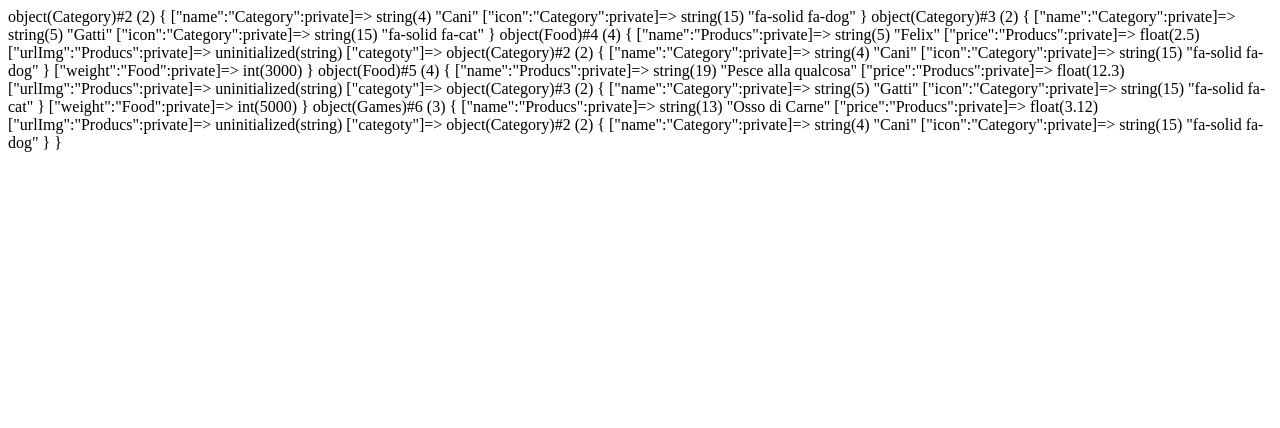
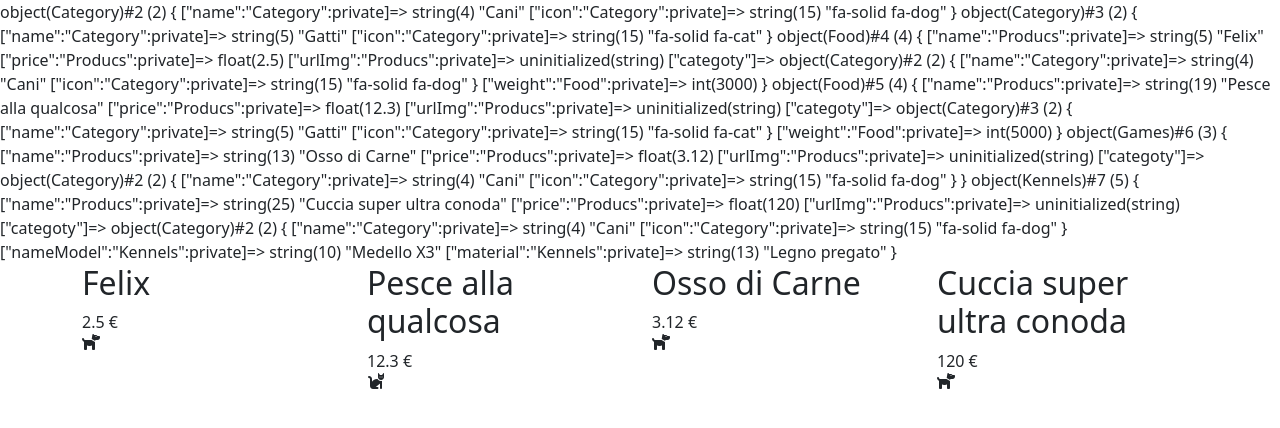
Before and after one commit to OmarThierno/php-oop-2, a PHP site: page / in a window 1280 px wide. Shown: the top 428 px of the page. Run offline with PHP 8.4, Linux system fonts and the light colour scheme.

Commit message:
add class kennels

```diff
--- a/index.php
+++ b/index.php
@@ -3,6 +3,7 @@ require_once __DIR__ . "/models/producs.php";
 require_once __DIR__ . "/models/category.php";
 require_once __DIR__ . "/models/food.php";
 require_once __DIR__ . "/models/games.php";
+require_once __DIR__ . "/models/kennels.php";
 
 $dogCategory = new Category("Cani");
 $dogCategory->setIcon("fa-solid fa-dog");
@@ -23,3 +24,40 @@ var_dump($catFood);
 $gameDog = new Games('Osso di Carne', 3.12);
 $gameDog->categoty = $dogCategory;
 var_dump($gameDog);
+
+$kennel1 = new Kennels('Cuccia super ultra conoda', 120, 'Medello X3');
+$kennel1->categoty = $dogCategory;
+$kennel1->setMaterial("Legno pregato");
+var_dump($kennel1);
+
+$catalogs = [$dogFood, $catFood, $gameDog, $kennel1];
+
+?>
+
+<!DOCTYPE html>
+<html lang="en">
+<head>
+  <meta charset="UTF-8">
+  <meta name="viewport" content="width=device-width, initial-scale=1.0">
+  <title>Document</title>
+  <link rel="stylesheet" href="https://cdnjs.cloudflare.com/ajax/libs/font-awesome/6.5.2/css/all.min.css" integrity="sha512-SnH5WK+bZxgPHs44uWIX+LLJAJ9/2PkPKZ5QiAj6Ta86w+fsb2TkcmfRyVX3pBnMFcV7oQPJkl9QevSCWr3W6A==" crossorigin="anonymous" referrerpolicy="no-referrer" />
+
+  <link href="https://cdn.jsdelivr.net/npm/bootstrap@5.3.3/dist/css/bootstrap.min.css" rel="stylesheet" integrity="sha384-QWTKZyjpPEjISv5WaRU9OFeRpok6YctnYmDr5pNlyT2bRjXh0JMhjY6hW+ALEwIH" crossorigin="anonymous">
+</head>
+<body>
+  <div class="container">
+    <div class="row">
+      <?php foreach ($catalogs as $catalog) { ?>
+        <div class="col">
+          <h2><?php echo $catalog->getName(); ?></h2>
+          <div><?php echo $catalog->getPrice(); ?> €</div>
+          <i class="<?php echo $catalog->categoty->getIcon() ?>"></i>
+
+        </div>
+    <?php } ?>
+      </div>
+
+  </div>
+
+</body>
+</html>
--- a/models/kennels.php
+++ b/models/kennels.php
@@ -1,9 +1,23 @@
 <?php
-class Kennels {
+require_once __DIR__ . "/producs.php";
+class Kennels extends Producs {
+  private string $nameModel;
   private string $material;
-  private string $model;
 
-  public function __construct() {
+  public function __construct($_name, $_price, string $_nameModel) {
+    parent::__construct($_name, $_price);
+    $this->nameModel = $_nameModel;
+  }
 
+  public function getNameModel() {
+    return $this->nameModel;
+  }
+
+  public function setMaterial($_material) {
+    $this->material = $_material;
+  }
+
+  public function getMaterial() {
+    return $this->material;
   }
 }
```
